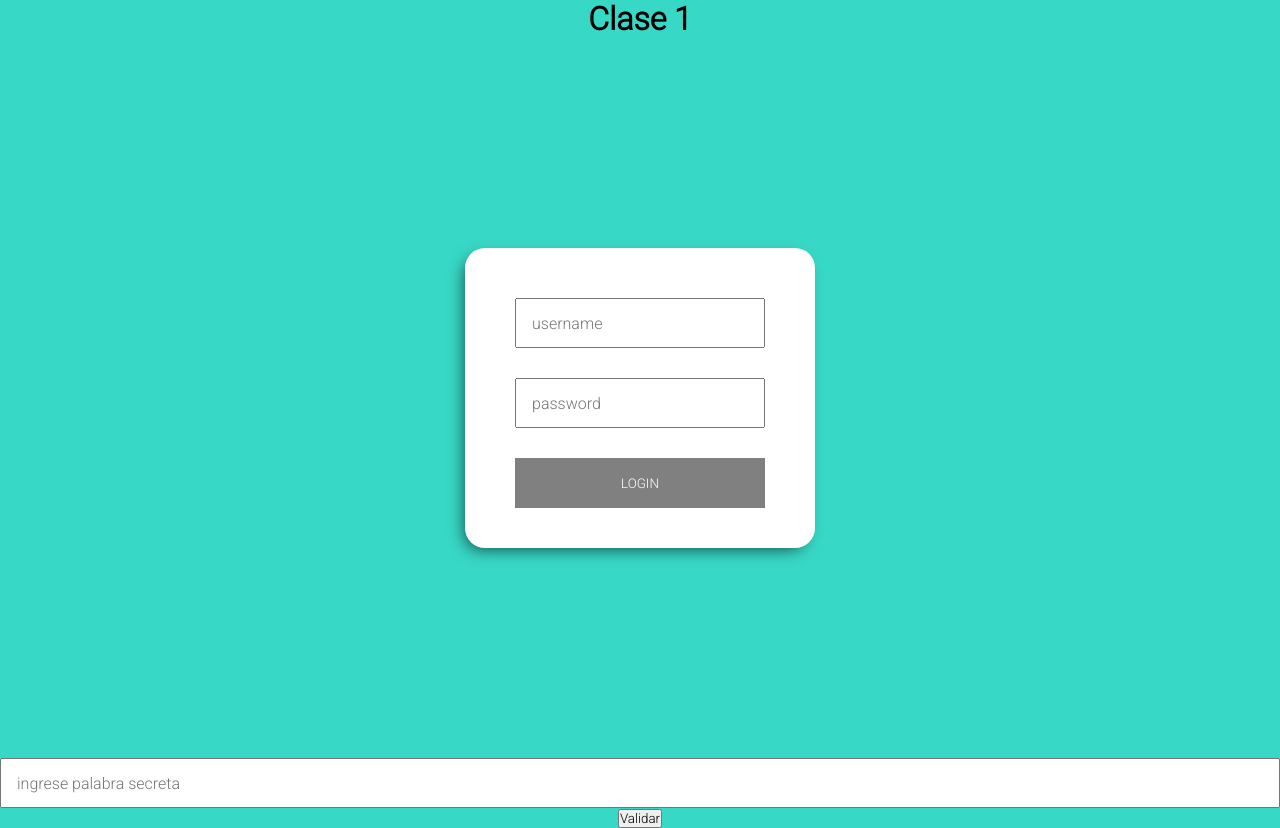
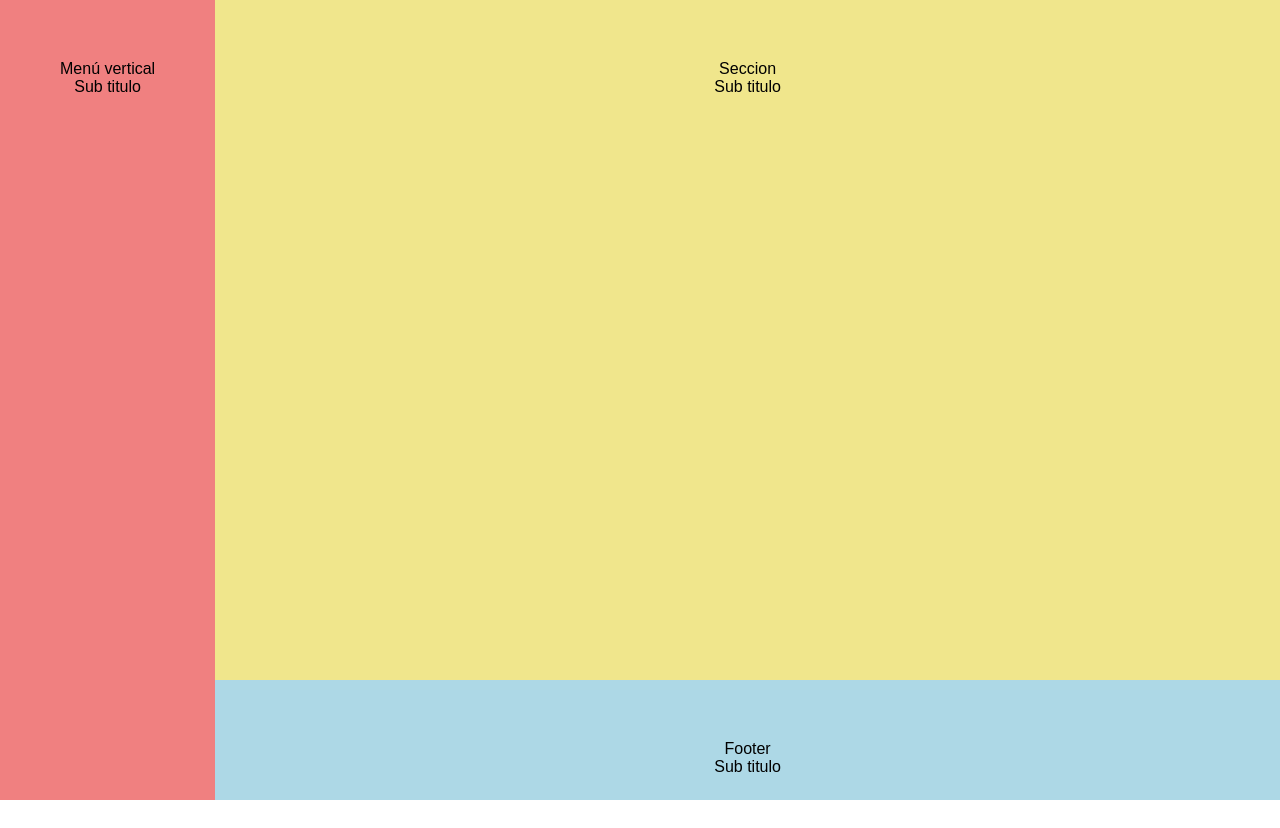
Before and after one commit to marioconti/sprint-3-Acamica, a React (Create React App) app: page / in a window 1280 px wide. After the commit the page ends 800 px from the top, so only its background shows below. Built offline with nearby package versions, Linux system fonts and the light colour scheme.

Commit message:
se agrega clase-3 y archivo challenge y css del challenge

```diff
--- a/src/App.css
+++ b/src/App.css
@@ -1,38 +1,11 @@
-.App {
-  text-align: center;
+html {
+  box-sizing: border-box;
+  margin: 0;
+  padding: 0;
 }
 
-.App-logo {
-  height: 40vmin;
-  pointer-events: none;
+*,
+*:before,
+*:after {
+  box-sizing: inherit;
 }
-
-@media (prefers-reduced-motion: no-preference) {
-  .App-logo {
-    animation: App-logo-spin infinite 20s linear;
-  }
-}
-
-.App-header {
-  background-color: #282c34;
-  min-height: 100vh;
-  display: flex;
-  flex-direction: column;
-  align-items: center;
-  justify-content: center;
-  font-size: calc(10px + 2vmin);
-  color: white;
-}
-
-.App-link {
-  color: #61dafb;
-}
-
-@keyframes App-logo-spin {
-  from {
-    transform: rotate(0deg);
-  }
-  to {
-    transform: rotate(360deg);
-  }
-}
--- /dev/null
+++ b/src/clase-2/Challenge-2.jsx
@@ -0,0 +1,15 @@
+import React from "react";
+
+export const ChallengeClaseDos = () => {
+
+fetch("https://jsonplaceholder.typicode.com/albums/1/photos")
+.then(res => res.json())
+.then(data => console.log(data))
+.catch(error => console.log(error));
+
+  return (
+    <>
+      <h1>Challenge clase 2</h1>
+    </>
+  );
+};
--- /dev/null
+++ b/src/clase-2/Clase-2.jsx
@@ -0,0 +1,7 @@
+export const ClaseDos = () => {
+  return (
+    <>
+      <h1>Clase 2</h1>
+    </>
+  );
+};
--- /dev/null
+++ b/src/clase-3/Challenge-3.jsx
@@ -0,0 +1,50 @@
+import React from "react";
+import "./estilos-3.css";
+
+export const ChallengeClaseTres = () => {
+  return (
+    <>
+      <div className="contenedor-principal">
+        <Header />
+        <Cuerpo />
+      </div>
+    </>
+  );
+};
+const Header = () => {
+  return (
+    <div className="header">
+      Menú vertical
+      <div>Sub titulo</div>
+    </div>
+  );
+};
+
+const Cuerpo = () => {
+  return (
+    <>
+      <div className="seccion-columna">
+        <Seccion />
+        <Footer />
+      </div>
+    </>
+  );
+};
+
+const Seccion = () => {
+  return (
+    <div className="seccion">
+      Seccion
+      <div>Sub titulo</div>
+    </div>
+  );
+};
+
+const Footer = () => {
+  return (
+    <div className="footer">
+      Footer
+      <div>Sub titulo</div>
+    </div>
+  );
+};
--- /dev/null
+++ b/src/clase-3/estilos-3.css
@@ -0,0 +1,34 @@
+.contenedor-principal {
+  font-family: sans-serif;
+  text-align: center;
+  display: flex;
+}
+
+.header {
+  padding: 60px;
+  background-color: lightcoral;
+  height: 100vh;
+}
+.seccion {
+  padding: 60px;
+  height: 200px;
+  background-color: khaki;
+  /* esta propiedad flex: 1, hace que el elemento complete la parte en blanco del contenedor
+  probar que pasa sacandolo para ver como funciona*/
+  /* en este caso completa todo la seccion hacia abajo */
+  flex: 1;
+  width: 100%;
+}
+.footer {
+  padding: 60px;
+  height: 50px;
+  background-color: lightblue;
+  width: 100%;
+}
+
+.seccion-columna {
+  display: flex;
+  flex-direction: column;
+  /* en este caso el flex 1 completa todo a la derecha */
+  flex: 1;
+}
--- a/src/container/Container.jsx
+++ b/src/container/Container.jsx
@@ -1,12 +1,17 @@
 import React from "react";
 // import { Practica } from "../practica/Practica";
-import { ClaseUno } from "../clase-1/Clase-1";
-
+// import { ClaseUno } from "../clase-1/Clase-1";
+// import { ChallengeClaseDos } from "../clase-2/Challenge-2";
+// import { ClaseDos } from "../clase-2/Clase-2";
+import { ChallengeClaseTres } from "../clase-3/Challenge-3";
 
 export const Container = () => {
-    return (
+  return (
     <>
-  <ClaseUno/>
+      {/* <ClaseUno/> */}
+      {/* <ChallengeClaseDos/> */}
+      {/* <ClaseDos /> */}
+      <ChallengeClaseTres/>
     </>
-    );
-}
+  );
+};
```
